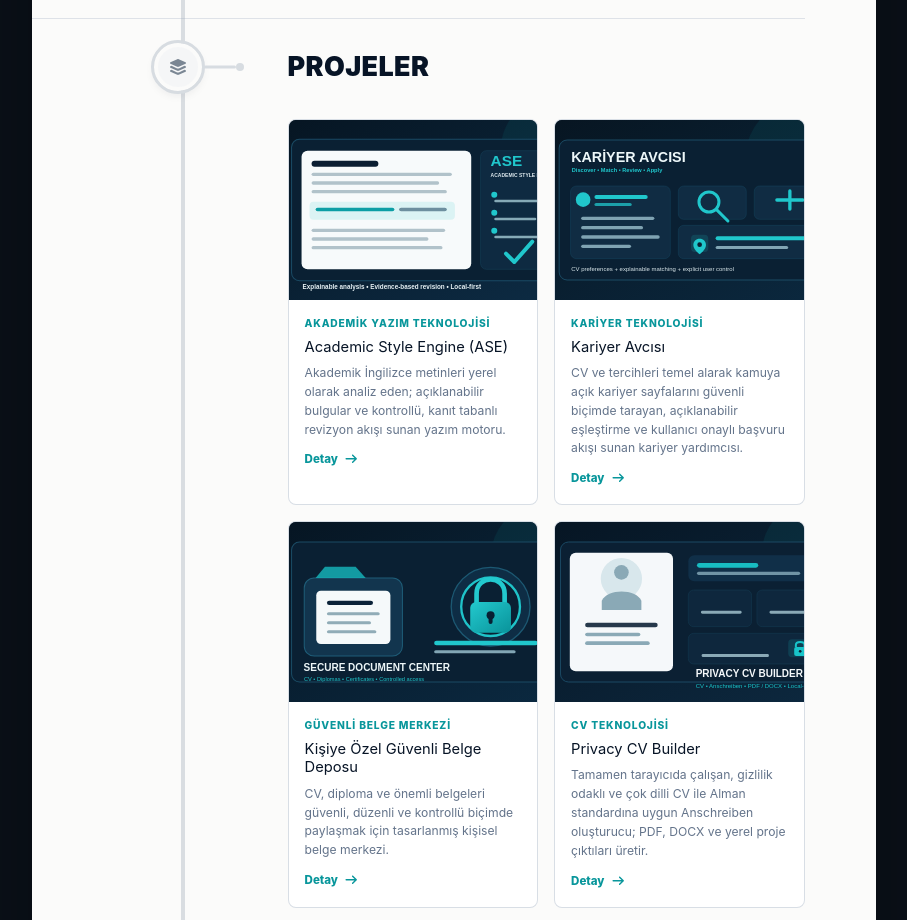
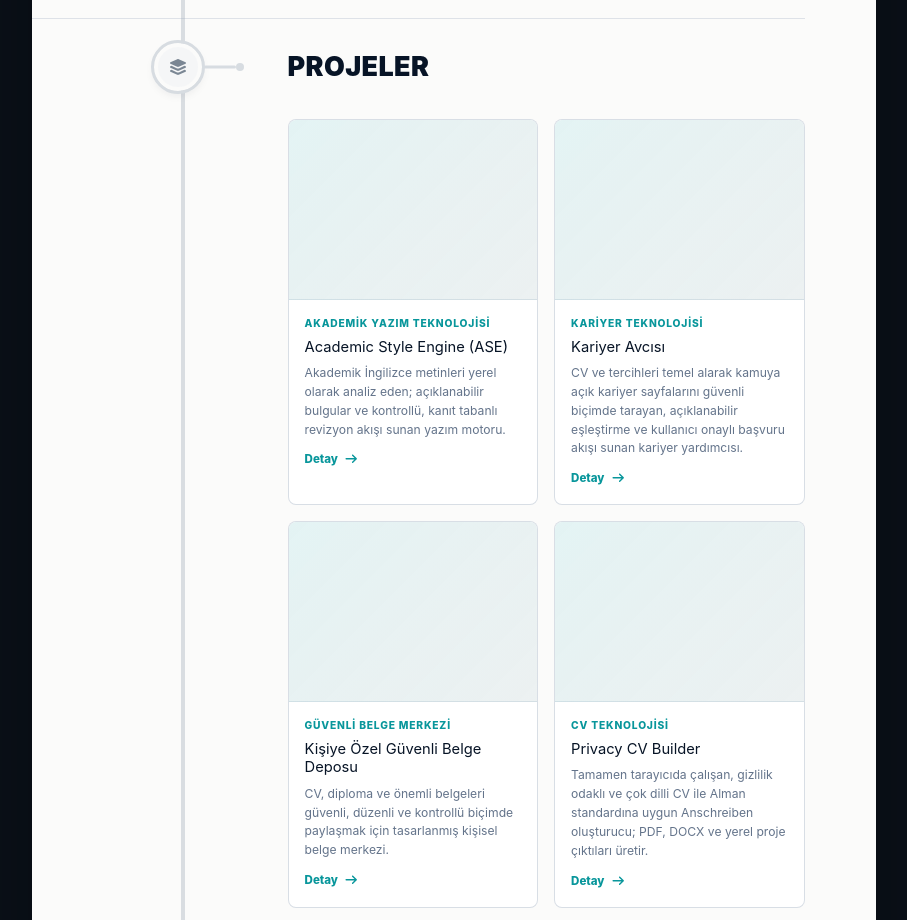
Before and after one commit to ymgrmny-gif/yalcinmutlu, a Next.js app: page / in a window 1280 px wide. Shown: the part 1920-2840 px from the top of the page, without its empty margins (314-1221 px from the left). Built offline with nearby package versions, Linux system fonts and the light colour scheme.

Commit message:
Hide project artwork and keep clean media boxes

```diff
--- a/app/refinements.css
+++ b/app/refinements.css
@@ -34,21 +34,20 @@
   gap: 16px;
 }
 
-/* Direct browser image rendering is deliberately used for Cloudflare Pages static-export reliability. */
+/* Project media boxes stay in the layout, but artwork is intentionally hidden. */
 .project-image-wrap {
   aspect-ratio: 16 / 10;
   min-height: 180px;
-  background: #081b2d;
+  background:
+    linear-gradient(135deg, rgba(18,184,189,.08), rgba(7,20,38,.03)),
+    #f5f8f8;
+  border-bottom: 1px solid rgba(148,163,184,.24);
 }
 .project-image {
-  display: block;
-  width: 100%;
-  height: 100%;
-  object-fit: cover;
-  object-position: center;
+  display: none !important;
 }
 .project-card:hover .project-image {
-  transform: scale(1.035);
+  transform: none;
 }
 
 @media (max-width: 800px) {
```
